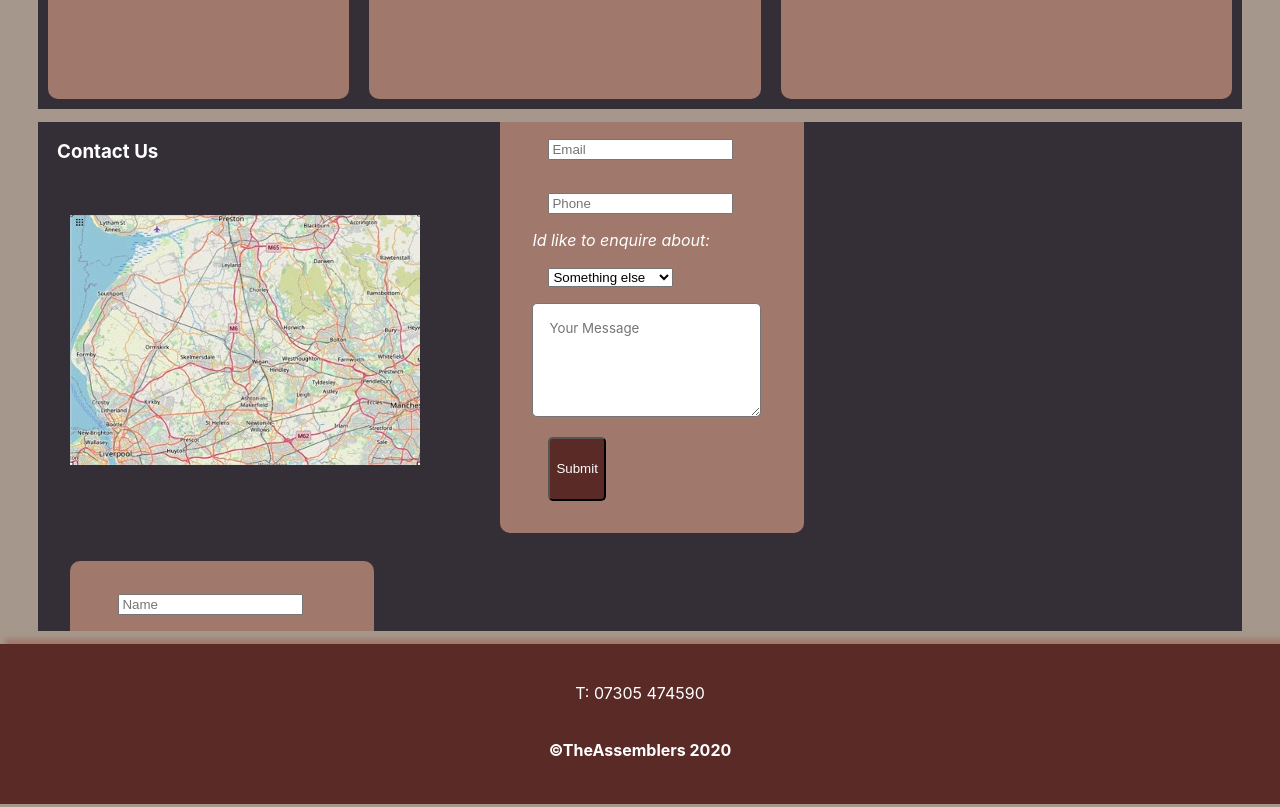
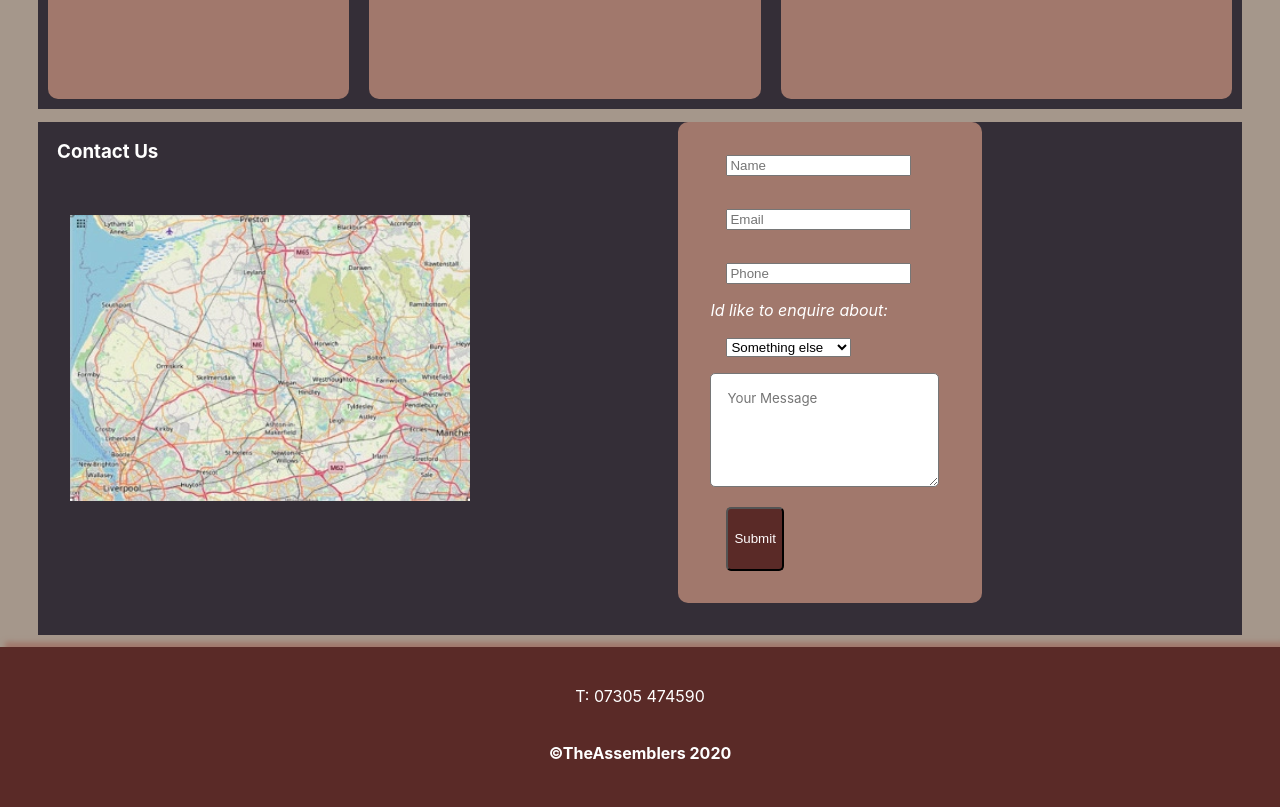
Before and after one commit to Moovashaka/assemblers, a React (Create React App) app: page / in a window 1280 px wide. Shown: the part 1500-2307 px from the top of the page. Built offline with nearby package versions, Linux system fonts and the light colour scheme.

Commit message:
adjusting breakpoints

```diff
--- a/src/components/main/form.css
+++ b/src/components/main/form.css
@@ -66,6 +66,15 @@ span {
  .formSurround {
 	 flex-flow: column nowrap;
 	 margin: auto;
+	 padding: 3em 0 2em 3em;
+ }
+}
+
+@media screen and (min-width: 1200px) {
+ .formSurround {
+	 flex-flow: column nowrap;
+	 margin: auto;
+	 padding: 3em 0 2em 10em;
  }
 }
 
```
